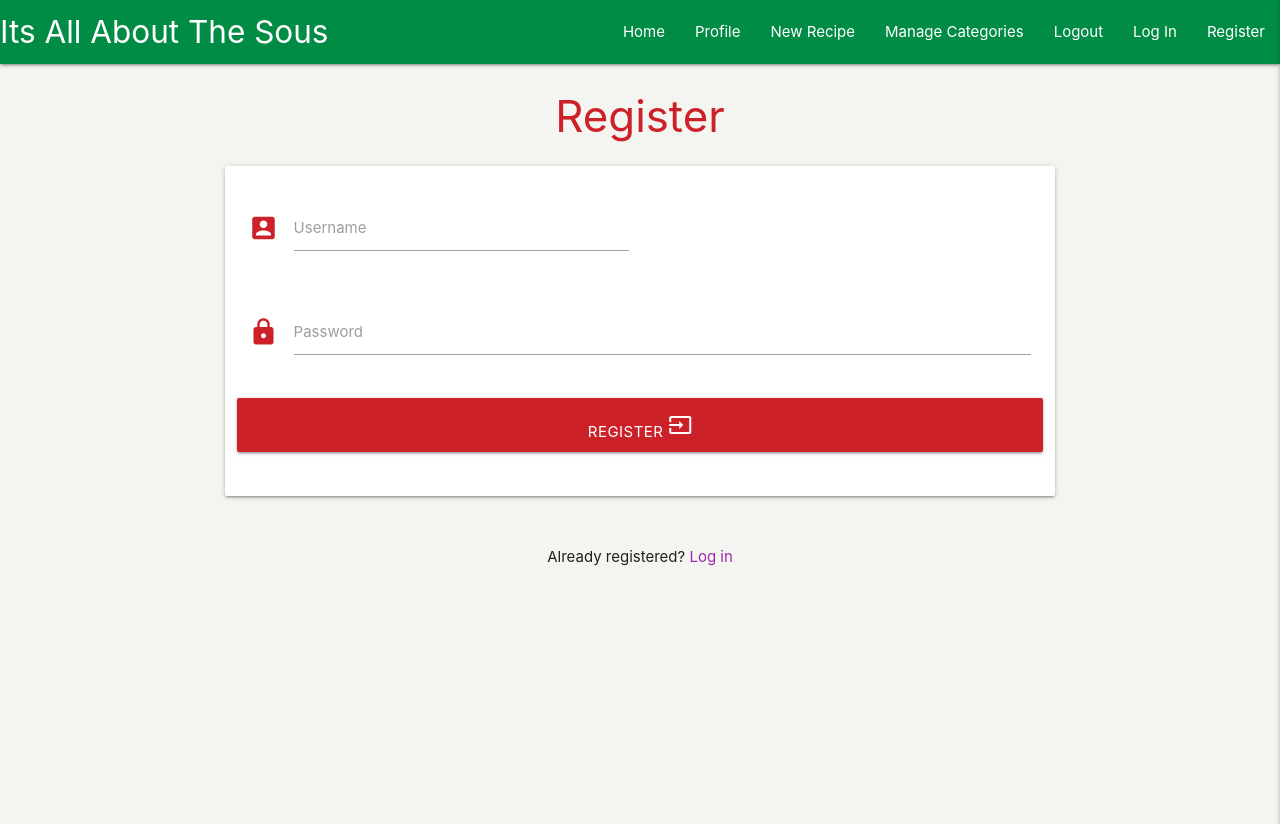
After one commit to Code-Institute-Submissions/greggo58-CI_MS3_Recipe_App_MarResub, a Flask app: page /register in a window 1280 px wide. The commit adds this page. Shown: the top 824 px of the page. Run offline with Flask 2, Linux system fonts and the light colour scheme; some libraries are stand-ins or nearby versions.

Commit message:
register page with italian colors for base theme

```diff
--- a/app.py
+++ b/app.py
@@ -4,6 +4,7 @@ from flask import (
     redirect, request, session, url_for)
 from flask_pymongo import PyMongo
 from bson.objectid import ObjectId
+from werkzeug.security import generate_password_hash, check_password_hash
 if os.path.exists("env.py"):
     import env
 
@@ -24,6 +25,11 @@ def get_recipes():
     return render_template("recipes.html", recipes=recipes)
 
 
+@app.route("/register", methods=["GET", "POST"])
+def register():
+    return render_template("register.html")
+
+
 if __name__ == "__main__":
     app.run(host=os.environ.get("IP"),
             port=int(os.environ.get("PORT")),
--- a/static/css/style.css
+++ b/static/css/style.css
@@ -1,3 +1,23 @@
+body {
+    background-color: #F4F5F0;
+}
+
 .custom-green {
     background-color: #008C45;
 }
+
+.custom-green-text {
+    color: #008C45;
+}
+
+.custom-red {
+    background-color: #CD212A;
+}
+
+.custom-red-text {
+    color: #CD212A;
+}
+
+.custom-white {
+    background-color: #F4F5F0;
+}
--- a/templates/base.html
+++ b/templates/base.html
@@ -23,26 +23,26 @@
                 <a href="{{ url_for('get_recipes') }}" class="brand-logo">Its All About The Sous</a>
                 <a href="#" data-target="mobile-demo" class="sidenav-trigger right"><i class="material-icons">menu</i></a>
                 <ul class="right hide-on-med-and-down">
-                    <li><a href="#">Home</a></li>
+                    <li><a href="{{ url_for('get_recipes') }}">Home</a></li>
                     <li><a href="#">Profile</a></li>
                     <li><a href="#">New Recipe</a></li>
                     <li><a href="#">Manage Categories</a></li>
                     <li><a href="#">Logout</a></li>
                     <li><a href="#">Log In</a></li>
-                    <li><a href="#">Register</a></li>
+                    <li><a href="{{ url_for('register') }}">Register</a></li>
                 </ul>
             </div>
         </nav>
 
         <!-- mobile navbar -->
         <ul class="sidenav" id="mobile-demo">
-            <li><a href="#">Home</a></li>
+            <li><a href="{{ url_for('get_recipes') }}">Home</a></li>
             <li><a href="#">Profile</a></li>
             <li><a href="#">New Recipe</a></li>
             <li><a href="#">Manage Categories</a></li>
             <li><a href="#">Logout</a></li>
             <li><a href="#">Log In</a></li>
-            <li><a href="#">Register</a></li>
+            <li><a href="{{ url_for('register') }}">Register</a></li>
         </ul>
     </header>
 
--- /dev/null
+++ b/templates/register.html
@@ -0,0 +1,43 @@
+{% extends "base.html" %}
+{% block content %}
+
+<h3 class="center-align custom-red-text text-darken-4">Register</h3>
+
+<div class="row">
+    <form class="col s12 m8 offset-m2" method="POST" action="{{ url_for('register') }}">
+        <div class="card-panel">
+            <!-- username -->
+            <div class="row">
+                <div class="input-field col s6">
+                    <i class="material-icons prefix custom-red-text text-darken-4">account_box</i>
+                    <input id="username" name="username" type="text" class="validate" pattern="^[a-zA-Z0-9]{5,15}$" minlength="5" maxlength="15" required>
+                    <label for="username">Username</label>
+                </div>
+            </div>
+            <!-- password -->
+            <div class="row">
+                <div class="input-field col s12">
+                    <i class="material-icons prefix custom-red-text text-darken-4">lock</i>
+                    <input id="password" name="password" type="password" class="validate"  pattern="^[a-zA-Z0-9]{5,15}$" minlength="5" maxlength="15" required>
+                    <label for="password">Password</label>
+                </div>
+            </div>
+            <!-- register button -->
+            <div class="row">
+                <button type="submit" class="col s12 btn-large custom-red darken-4 text-shadow">
+                    Register <i class="material-icons prefix white-text">input</i>
+                </button>
+            </div>
+        </div>
+    </form>
+</div>
+
+<div class="row">
+    <div class="col s12">
+        <p class="center-align">
+            Already registered? <a href="#" class="purple-text text darken-4">Log in</a>
+        </p>
+    </div>
+</div>
+
+{% endblock %}
```
